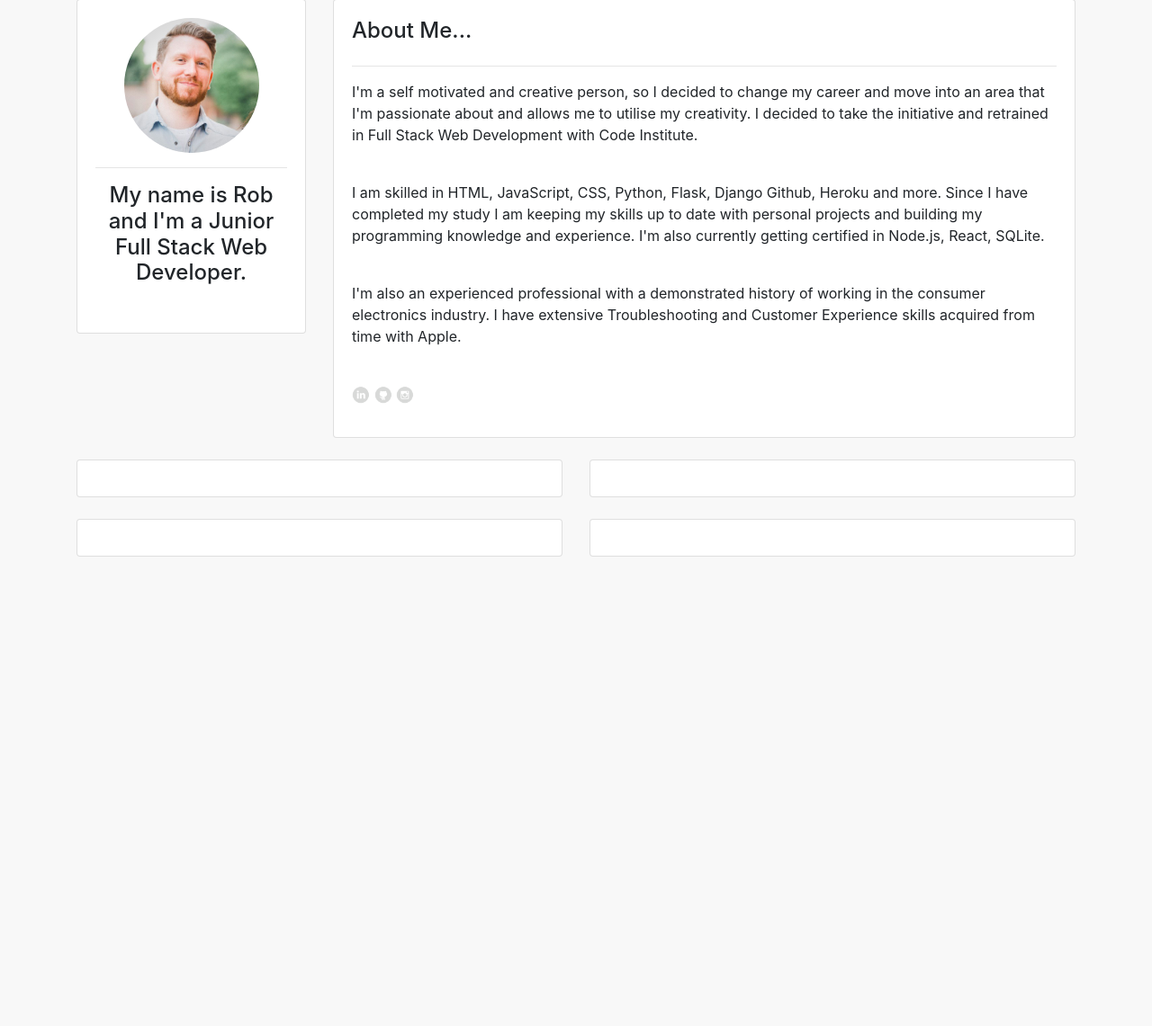
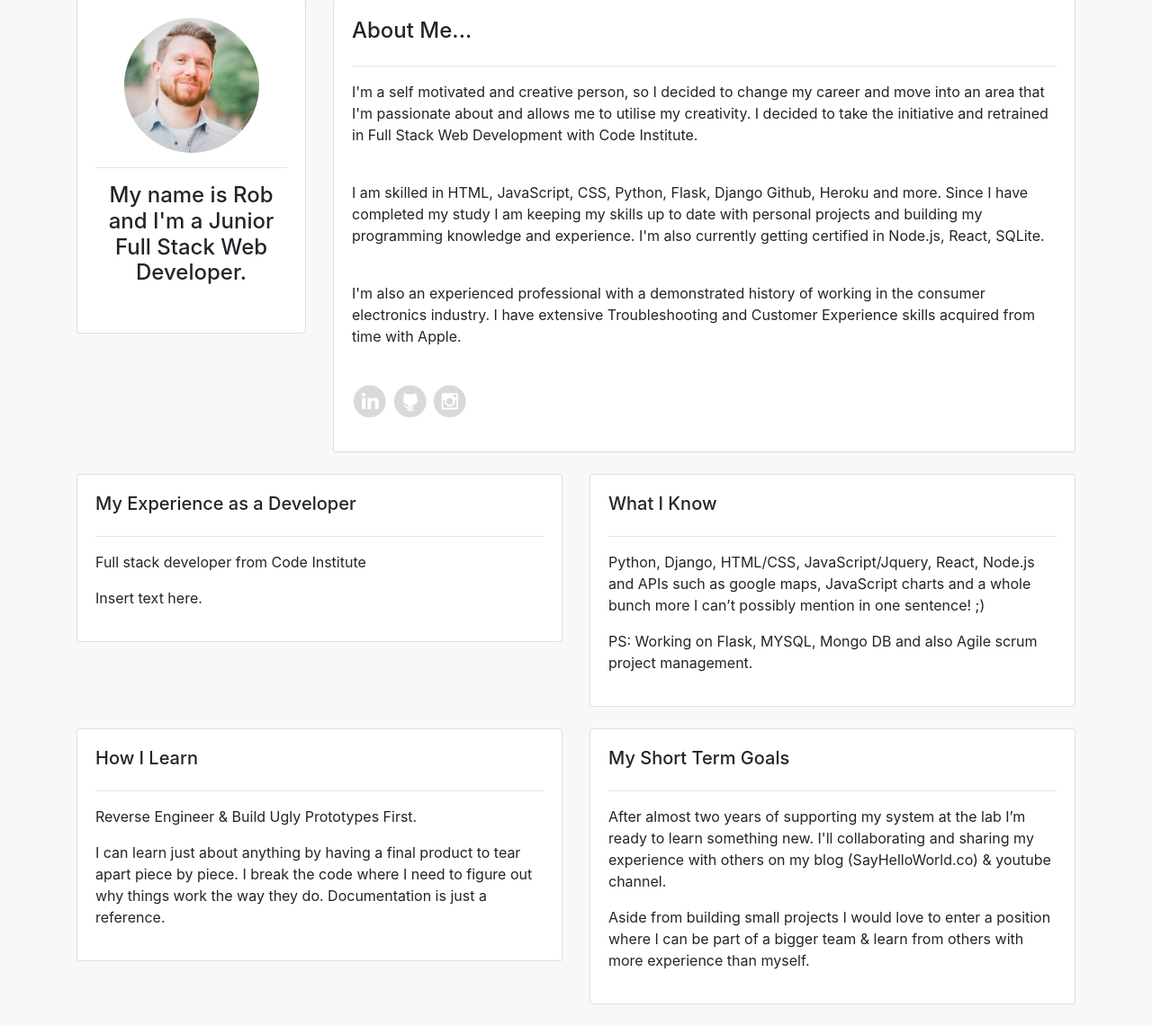
Before and after one commit to 1208kelly/portfolio-resume, a Django app: page / in a window 1280 px wide. Shown: the part 25-1166 px from the top of the page at 90% size. Before the commit the page ends 644 px from the top, so only its background shows below. Run offline with Django 3.2, Linux system fonts and the light colour scheme; some libraries are stand-ins or nearby versions.

```diff
--- a/portfolio_base/templates/portfolio_base/home.html
+++ b/portfolio_base/templates/portfolio_base/home.html
@@ -42,19 +42,40 @@
         <br>
         <div class="row">
             <div class="col-md-6">
-                <div class="card card-body"></div>
+                <div class="card card-body">
+                    <h5>My Experience as a Developer</h5>
+					<hr>
+					<p>Full stack developer from  Code Institute</p>
+					<p>Insert text here.</p>
+                </div>
             </div>
             <div class="col-md-6">
-                <div class="card card-body"></div>
+                <div class="card card-body">
+                    <h5>What I Know</h5>
+					<hr>
+					<p>Python, Django, HTML/CSS, JavaScript/Jquery, React, Node.js and APIs such as google maps, JavaScript charts and a whole bunch more I can’t possibly mention in one sentence! ;)</p>
+					<p>PS: Working on Flask, MYSQL, Mongo DB and also Agile scrum project management.</p>
+                </div>
             </div>
         </div>
         <br>
         <div class="row">
             <div class="col-md-6">
-                <div class="card card-body"></div>
+                <div class="card card-body">
+                    <h5>How I Learn</h5>
+					<hr>
+					<p>Reverse Engineer & Build Ugly Prototypes First.</p>
+
+					<p>I can learn just about anything by having a final product to tear apart piece by piece. I break the code where I need to figure out why things work the way they do. Documentation is just a reference.</p>
+                </div>
             </div>
             <div class="col-md-6">
-                <div class="card card-body"></div>
+                <div class="card card-body">
+                    <h5>My Short Term Goals</h5>
+                    <hr>
+                    <p>After almost two years of supporting my system at the lab I’m ready to learn something new. I'll collaborating and sharing my experience with others on my blog (SayHelloWorld.co) & youtube channel.</p>
+                    <p>Aside from building small projects I would love to enter a position where I can be part of a bigger team & learn from others with more experience than myself.</p>
+                </div>
             </div>
         </div>
         <br>
--- a/static/css/style.css
+++ b/static/css/style.css
@@ -26,6 +26,6 @@ ul{
 }
 
 .social{
-	width:20px;
-	height: 20px;
+	width: 40px;
+	height: 40px;
 }
```
Also changed, not shown: static/images/linkedin.png.
